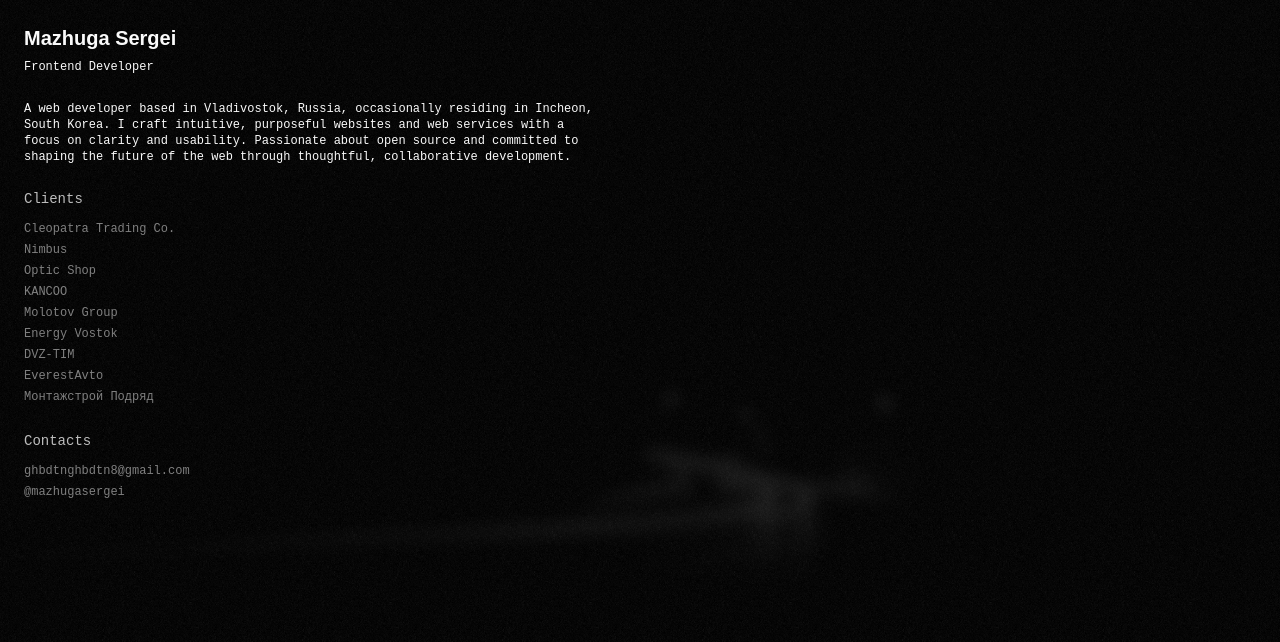
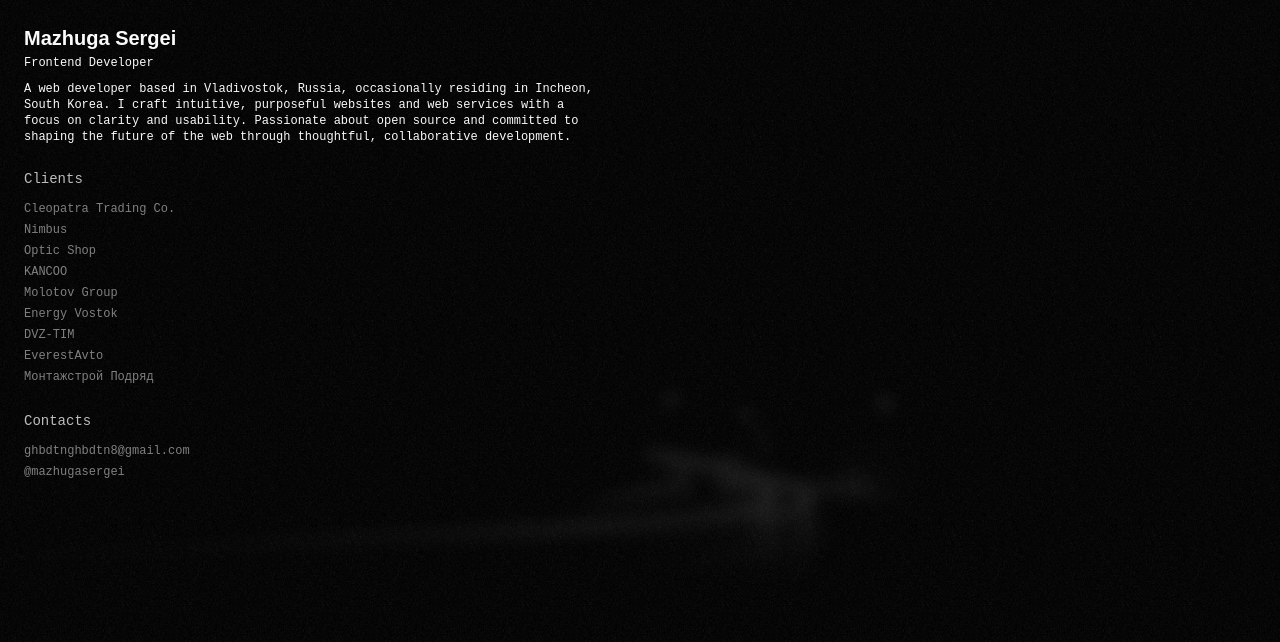
Before and after one commit to mazhugasergei/mazhugasergei.github.io, a Next.js app: page / in a window 1280 px wide. Shown: the top 642 px of the page. Built offline with nearby package versions, Linux system fonts and the light colour scheme; a web font is replaced by a local one.

Commit message:
refactor: intro section

```diff
--- a/src/app/page.tsx
+++ b/src/app/page.tsx
@@ -3,25 +3,31 @@ import { Link } from "@/components/shared/link"
 import { headingFont } from "@/fonts"
 import { cn } from "@/utils"
 
-export default function Home() {
+export default function Page() {
   return (
     <main className="max-w-xl space-y-6">
-      <div className="animate-slide-in-x space-y-1">
-        <h1 className={cn(headingFont.className, "text-xl font-bold")}>
-          <CustomAnimatedText text="Mazhuga" /> <CustomAnimatedText text="Sergei" />
-        </h1>
-        <CustomAnimatedText text="Frontend Developer" className="text-xs" />
-      </div>
+      <Intro className="animate-slide-in-x" />
+      <Projects className="animate-slide-in-x" style={{ animationDelay: "150ms" }} />
+      <Contacts className="animate-slide-in-x" style={{ animationDelay: "300ms" }} />
+    </main>
+  )
+}
 
-      <p className="animate-slide-in-x text-xs text-balance">
+const Intro = (props: React.HTMLAttributes<HTMLDivElement>) => {
+  return (
+    <section {...props}>
+      <h1 className={cn(headingFont.className, "text-xl font-bold")}>
+        <CustomAnimatedText text="Mazhuga" /> <CustomAnimatedText text="Sergei" />
+      </h1>
+
+      <CustomAnimatedText text="Frontend Developer" className="text-xs" />
+
+      <p className="mt-2 text-xs text-balance">
         A web developer based in Vladivostok, Russia, occasionally residing in Incheon, South Korea. I craft intuitive,
         purposeful websites and web services with a focus on clarity and usability. Passionate about open source and
         committed to shaping the future of the web through thoughtful, collaborative development.
       </p>
-
-      <Projects className="animate-slide-in-x" style={{ animationDelay: "150ms" }} />
-      <Contacts className="animate-slide-in-x" style={{ animationDelay: "300ms" }} />
-    </main>
+    </section>
   )
 }
 
@@ -68,7 +74,11 @@ const Contacts = (props: React.HTMLAttributes<HTMLDivElement>) => {
       <ul className="mt-2">
         {contactLinks.map(({ label, href }) => (
           <li key={label}>
-            <Link href={href} className="text-foreground/50 hover:text-foreground text-xs no-underline transition">
+            <Link
+              href={href}
+              target="_blank"
+              className="text-foreground/50 hover:text-foreground text-xs no-underline transition"
+            >
               {label}
             </Link>
           </li>
```
